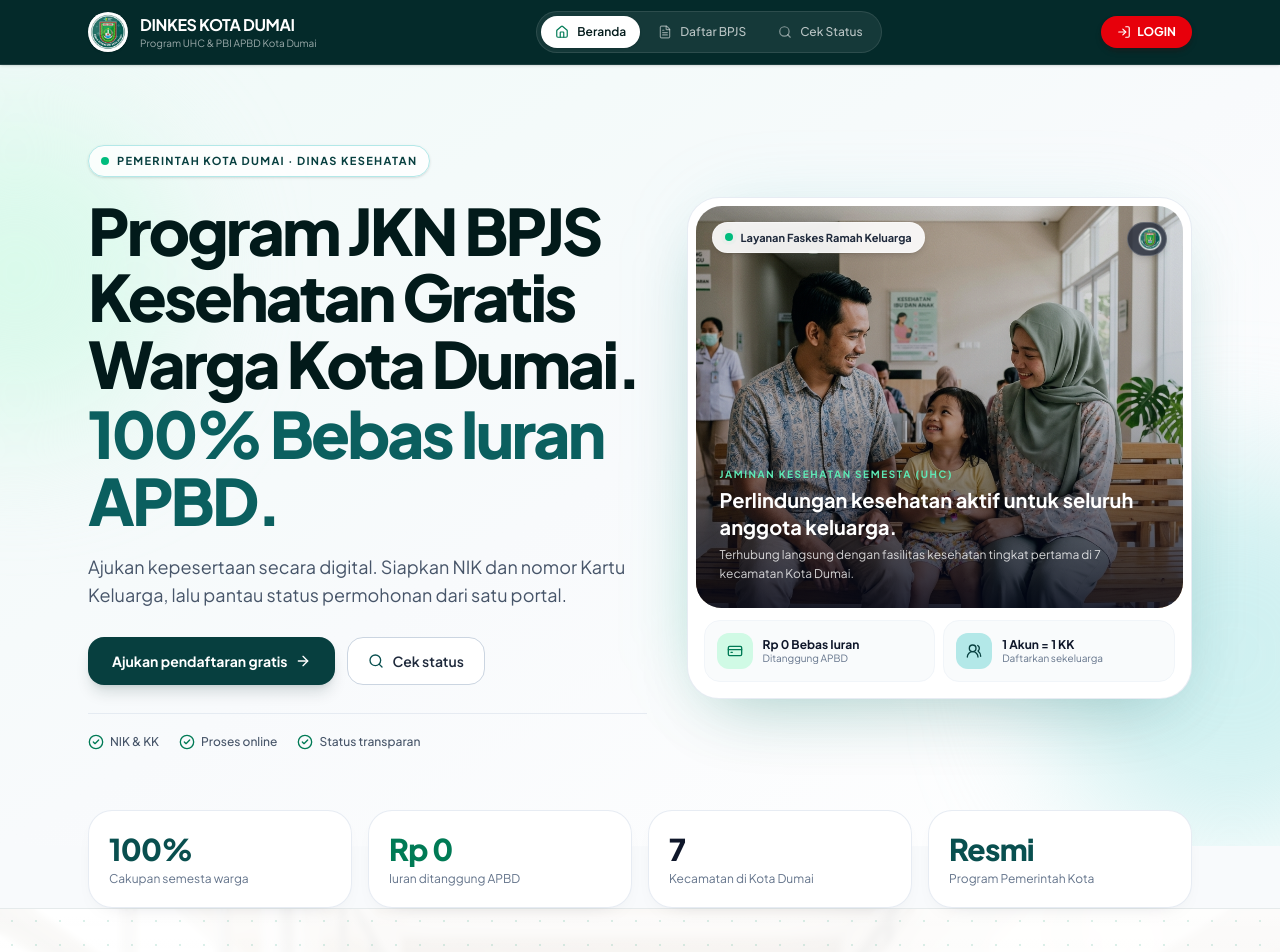
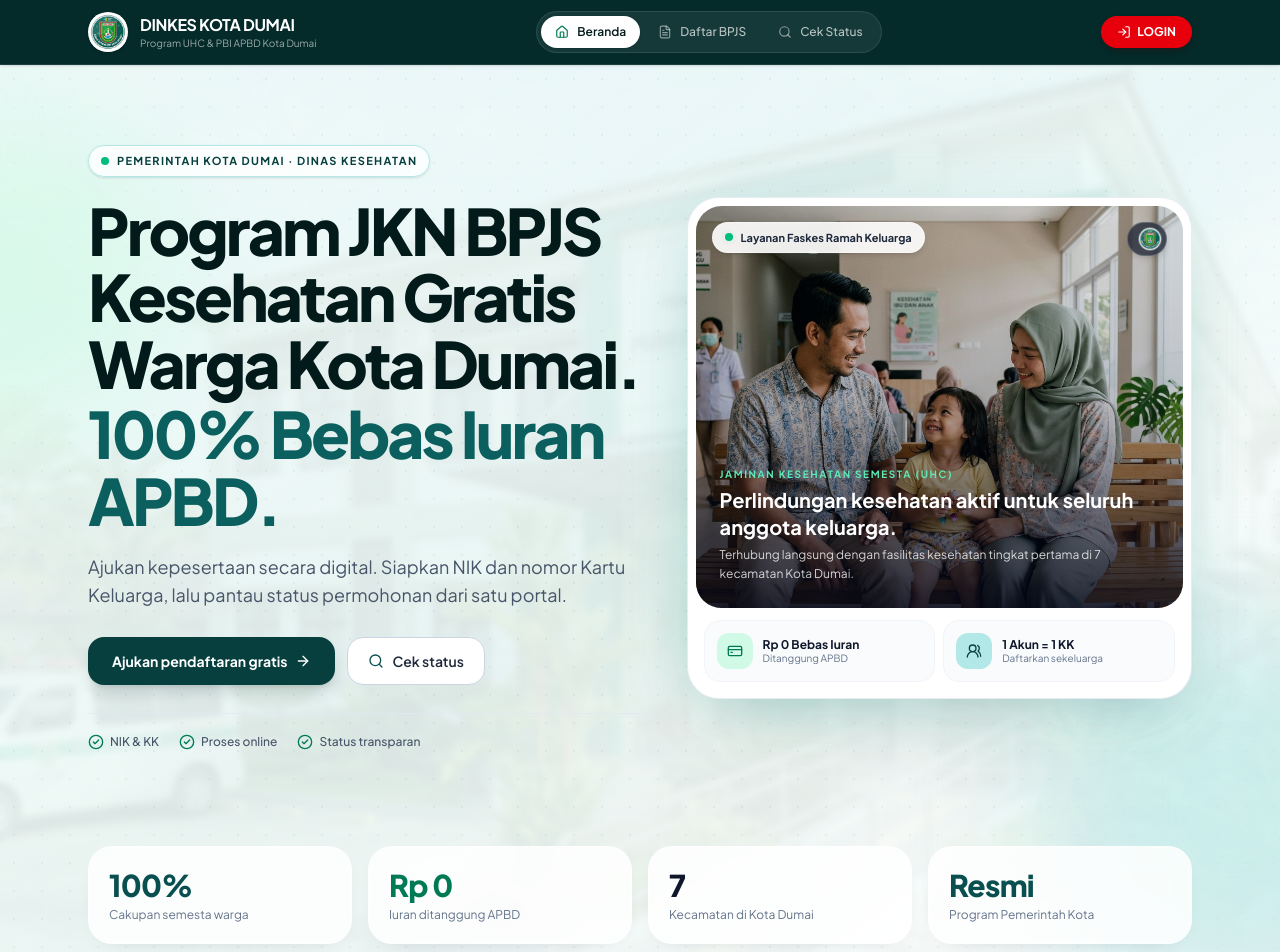
Before and after one commit to robbyaryasaputra/project-kp, a React (Vite) app: page / in a window 1280 px wide. Shown: the top 952 px of the page. Built offline with nearby package versions, Linux system fonts and the light colour scheme.

Commit message:
background 1.2

```diff
--- a/src/pages/public/LandingPage.jsx
+++ b/src/pages/public/LandingPage.jsx
@@ -212,7 +212,33 @@ export default function LandingPage() {
 
   return (
     <div className="overflow-hidden bg-neutral-50 text-neutral-900">
-      <section className="relative isolate overflow-hidden bg-gradient-to-br from-secondary-50 via-neutral-50 to-white">
+      {/* ── Hero Banner dengan Moving Background (Puskesmas Kota Dumai / Morning Teal Gradient) ── */}
+      <section className="relative isolate overflow-hidden">
+        {/* Animated Moving Background — Ken Burns Cinematic Drift */}
+        <div className="pointer-events-none absolute inset-0 -z-10 overflow-hidden">
+          <motion.div
+            animate={
+              reduceMotion
+                ? undefined
+                : {
+                    scale: [1, 1.06, 1.03, 1],
+                    x: ["0%", "-1.5%", "1%", "0%"],
+                    y: ["0%", "1%", "-0.5%", "0%"],
+                  }
+            }
+            transition={{ duration: 30, repeat: Infinity, ease: "easeInOut" }}
+            className="absolute -inset-14 bg-cover bg-center"
+            style={{ backgroundImage: `url(${faskesBg})` }}
+          />
+
+          {/* Fresh Morning Teal-Cream Scrim — light & airy */}
+          <div className="absolute inset-0 bg-gradient-to-br from-secondary-50/96 via-[#edf9f7]/92 to-white/95 backdrop-blur-[3px]" />
+
+          {/* Subtle Ambient Dot Texture */}
+          <div className="absolute inset-0 bg-[radial-gradient(#0d6e6e_0.6px,transparent_1px)] [background-size:28px_28px] opacity-[0.08]" />
+        </div>
+
+        {/* Decorative orbs (kept from original) */}
         <div className="pointer-events-none absolute -left-36 top-12 h-80 w-80 rounded-full bg-emerald-100/70 blur-3xl" />
         <div className="pointer-events-none absolute -right-36 bottom-0 h-96 w-96 rounded-full bg-primary-100/60 blur-3xl" />
 
@@ -338,12 +364,12 @@ export default function LandingPage() {
 
           </Reveal>
         </div>
-      </section>
 
-      <section className="relative z-10 mx-auto -mt-7 grid max-w-6xl grid-cols-2 gap-3 px-4 sm:-mt-9 sm:grid-cols-4 sm:gap-4 sm:px-6">
+        {/* Stats cards — INSIDE hero section so background continues behind them */}
+        <div className="relative z-10 mx-auto grid max-w-6xl grid-cols-2 gap-3 px-4 pb-10 sm:grid-cols-4 sm:gap-4 sm:px-6 sm:pb-14">
           {stats.map((item, index) => (
             <Reveal key={item.label} delay={index * 0.04}>
-            <div className="h-full rounded-2xl border border-neutral-200/80 bg-white p-4 shadow-[0_8px_24px_-20px_rgba(15,23,42,0.35)] sm:p-5">
+              <div className="h-full rounded-2xl border border-white/60 bg-white/85 p-4 shadow-[0_8px_24px_-20px_rgba(15,23,42,0.35)] backdrop-blur-md sm:p-5">
                 <p className={`text-2xl font-extrabold tracking-tight sm:text-3xl ${item.accent}`}>
                   {item.value}
                 </p>
@@ -353,6 +379,7 @@ export default function LandingPage() {
               </div>
             </Reveal>
           ))}
+        </div>
       </section>
 
       {/* ── 3 Keunggulan BPJS Dumai dengan Background Gambar Bergerak (Ken Burns Drift) ── */}
@@ -663,8 +690,36 @@ export default function LandingPage() {
         </div>
       </section>
 
-      <section className="mx-auto max-w-4xl px-4 py-20 sm:px-6 sm:py-24">
+      {/* ── FAQ + CTA Bantuan — Gabung Satu Background Bergerak (Dumai Twilight Waterfront) ── */}
+      <section className="relative isolate overflow-hidden border-t border-white/10 bg-[#021d1b] pb-16 pt-20 sm:pb-24 sm:pt-28">
+        {/* Animated Moving Background — Ken Burns Cinematic Drift */}
+        <div className="pointer-events-none absolute inset-0 -z-10 overflow-hidden">
+          <motion.div
+            animate={
+              reduceMotion
+                ? undefined
+                : {
+                    scale: [1, 1.08, 1.04, 1],
+                    x: ["0%", "-2%", "1.5%", "0%"],
+                    y: ["0%", "1.5%", "-1%", "0%"],
+                  }
+            }
+            transition={{ duration: 32, repeat: Infinity, ease: "easeInOut" }}
+            className="absolute -inset-14 bg-cover bg-center"
+            style={{ backgroundImage: `url(${komitmenBg})` }}
+          />
+
+          {/* Deep Twilight Teal-Indigo Scrim */}
+          <div className="absolute inset-0 bg-gradient-to-b from-[#011614]/94 via-[#022b25]/88 to-[#01110e]/95 backdrop-blur-[3px]" />
+
+          {/* Fine Emerald Dot Texture */}
+          <div className="absolute inset-0 bg-[radial-gradient(#34d399_0.6px,transparent_1px)] [background-size:22px_22px] opacity-[0.08]" />
+        </div>
+
+        {/* ─── FAQ Area ─── */}
+        <div className="relative mx-auto max-w-4xl px-4 sm:px-6">
           <SectionHeading
+            dark
             eyebrow="Tanya jawab seputar BPJS Dumai"
             title="Pertanyaan yang sering diajukan"
             description="Temukan jawaban singkat tentang pengajuan dan cara memeriksa status."
@@ -673,31 +728,40 @@ export default function LandingPage() {
             {questions.map((item) => (
               <details
                 key={item.question}
-              className="group rounded-xl border border-neutral-200 bg-white px-5 shadow-sm open:border-primary-200"
+                className="group rounded-2xl border border-white/10 bg-white/[0.06] px-5 shadow-[0_8px_24px_-10px_rgba(0,0,0,0.4)] backdrop-blur-xl transition-all duration-200 open:border-emerald-400/30 open:bg-white/[0.10]"
               >
-              <summary className="flex cursor-pointer list-none items-center justify-between gap-4 py-4 text-sm font-semibold text-neutral-800 marker:content-none focus-visible:outline-none focus-visible:ring-2 focus-visible:ring-primary-500 focus-visible:ring-offset-2 [&::-webkit-details-marker]:hidden">
+                <summary className="flex cursor-pointer list-none items-center justify-between gap-4 py-4 text-sm font-semibold text-white marker:content-none focus-visible:outline-none focus-visible:ring-2 focus-visible:ring-emerald-400 focus-visible:ring-offset-2 focus-visible:ring-offset-transparent [&::-webkit-details-marker]:hidden">
                   {item.question}
-                <ChevronDown className="h-4 w-4 shrink-0 text-primary-700 transition-transform group-open:rotate-180" />
+                  <ChevronDown className="h-4 w-4 shrink-0 text-emerald-400 transition-transform duration-300 group-open:rotate-180" />
                 </summary>
-              <p className="max-w-3xl pb-5 pr-8 text-sm leading-6 text-neutral-600">
+                <p className="max-w-3xl pb-5 pr-8 text-sm leading-6 text-white/70">
                   {item.answer}
                 </p>
               </details>
             ))}
           </div>
-      </section>
+        </div>
 
-      <section className="px-4 pb-16 sm:px-6 sm:pb-20">
-        <div className="relative mx-auto max-w-6xl overflow-hidden rounded-[2.5rem] bg-gradient-to-br from-primary-950 via-[#033830] to-[#02241e] px-6 py-12 text-white shadow-2xl sm:px-10 sm:py-14 lg:px-14">
-          <div className="pointer-events-none absolute -right-20 -top-24 h-80 w-80 rounded-full border-[48px] border-white/[0.035]" />
-          <div className="pointer-events-none absolute -bottom-32 left-1/3 h-72 w-72 rounded-full bg-emerald-500/15 blur-3xl" />
+        {/* ─── Divider ─── */}
+        <div className="mx-auto my-16 max-w-6xl px-4 sm:my-20 sm:px-6">
+          <div className="h-px bg-gradient-to-r from-transparent via-emerald-400/30 to-transparent" />
+        </div>
+
+        {/* ─── CTA Bantuan ─── */}
+        <div className="relative mx-auto max-w-6xl px-4 sm:px-6">
+          <div className="relative overflow-hidden rounded-[2.5rem] border border-white/[0.08] bg-white/[0.04] px-6 py-12 shadow-2xl backdrop-blur-md sm:px-10 sm:py-14 lg:px-14">
+            {/* Decorative orbs */}
+            <div className="pointer-events-none absolute -right-20 -top-24 h-80 w-80 rounded-full border-[48px] border-white/[0.04]" />
+            <div className="pointer-events-none absolute -bottom-32 left-1/3 h-72 w-72 rounded-full bg-emerald-500/20 blur-3xl" />
+            <div className="pointer-events-none absolute -left-16 top-1/2 h-56 w-56 -translate-y-1/2 rounded-full bg-teal-400/10 blur-3xl" />
+
             <div className="relative flex flex-col gap-8 lg:flex-row lg:items-center lg:justify-between">
-            <div className="max-w-2xl">
-              <p className="mb-3 inline-flex items-center gap-2 rounded-full bg-white/10 px-3 py-1 text-[11px] font-semibold text-emerald-200 backdrop-blur-sm">
+              <div className="max-w-2xl text-white">
+                <p className="mb-3 inline-flex items-center gap-2 rounded-full border border-emerald-400/20 bg-white/10 px-3 py-1 text-[11px] font-semibold text-emerald-200 backdrop-blur-sm">
                   <ShieldCheck className="h-3.5 w-3.5" />
                   Layanan Bantuan &amp; Posko Pengaduan Dumai
                 </p>
-              <h2 className="text-3xl font-bold leading-tight tracking-tight sm:text-4xl">
+                <h2 className="text-3xl font-bold leading-tight tracking-tight sm:text-4xl text-white">
                   Butuh Bantuan Pendaftaran BPJS Dumai?
                 </h2>
                 <p className="mt-3 max-w-xl text-sm leading-6 text-white/70 sm:text-base">
@@ -724,6 +788,7 @@ export default function LandingPage() {
               </div>
             </div>
           </div>
+        </div>
       </section>
     </div>
   );
```
Lines whose indentation alone changed are shown as unchanged.
